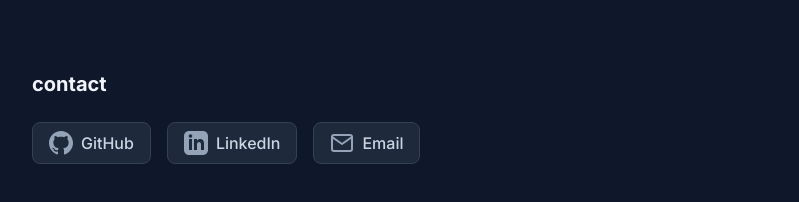
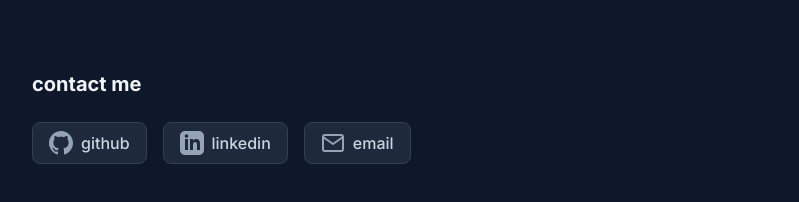
Before and after one commit to ericchen682/personal-portfolio, a React (Vite) app: page / in a window 1280 px wide. Shown: the part 3309-3511 px from the top of the page, without its empty margins (240-1039 px from the left). Built offline with nearby package versions, Linux system fonts and the light colour scheme.

Commit message:
Update contact me section (change header and change stuff to lowercase)

```diff
--- a/src/components/Contact.jsx
+++ b/src/components/Contact.jsx
@@ -42,7 +42,7 @@ export default function Contact({ items }) {
   return (
     <section id="contact" className="py-12 sm:py-16">
       <div className="max-w-3xl mx-auto px-4">
-        <h2 className="text-xl font-bold text-slate-900 dark:text-slate-100 mb-6">contact</h2>
+        <h2 className="text-xl font-bold text-slate-900 dark:text-slate-100 mb-6">contact me</h2>
         <div className="flex flex-wrap gap-4">
           {items.map((item, i) => (
             <a
--- a/src/data/portfolio.js
+++ b/src/data/portfolio.js
@@ -96,7 +96,7 @@ export const extracurriculars = [
 
 
 export const contact = [
-  { icon: 'github', link: 'https://github.com/ericchen682', label: 'GitHub' },
-  { icon: 'linkedin', link: 'https://linkedin.com/in/eric-chen-ucla', label: 'LinkedIn' },
-  { icon: 'email', link: 'mailto:ericchen682@gmail.com', label: 'Email' },
+  { icon: 'github', link: 'https://github.com/ericchen682', label: 'github' },
+  { icon: 'linkedin', link: 'https://linkedin.com/in/eric-chen-ucla', label: 'linkedin' },
+  { icon: 'email', link: 'mailto:ericchen682@gmail.com', label: 'email' },
 ];
```
